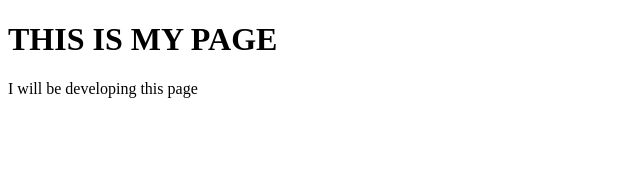
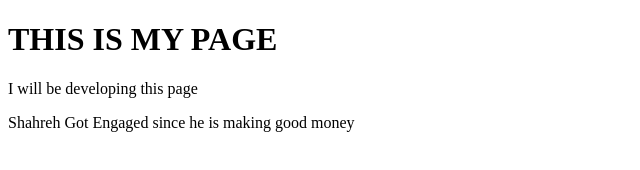
Before and after one commit to Mukaram1234/Mukaram-s-Bootcamp-, a plain HTML site: page index.html in a window 1280 px wide. Shown: the whole page, without its empty margins (0-640 px from the left). Drawn offline with Linux system fonts and the light colour scheme.

Commit message:
Updated Index.html
Updated the file

```diff
--- a/index.html
+++ b/index.html
@@ -10,6 +10,7 @@ THIS IS MY PAGE
 </h1>
 <P>I will be developing this page</P>
 
+<P>Shahreh Got Engaged since he is making good money</P>
 
 </body>
 
```
